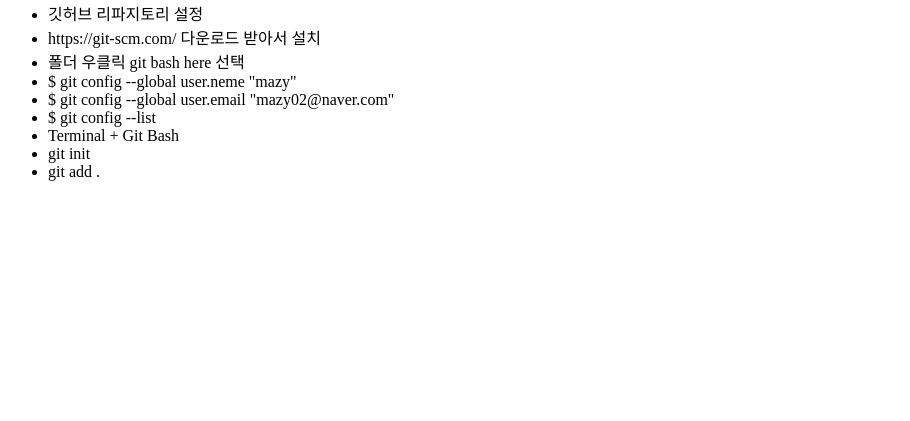
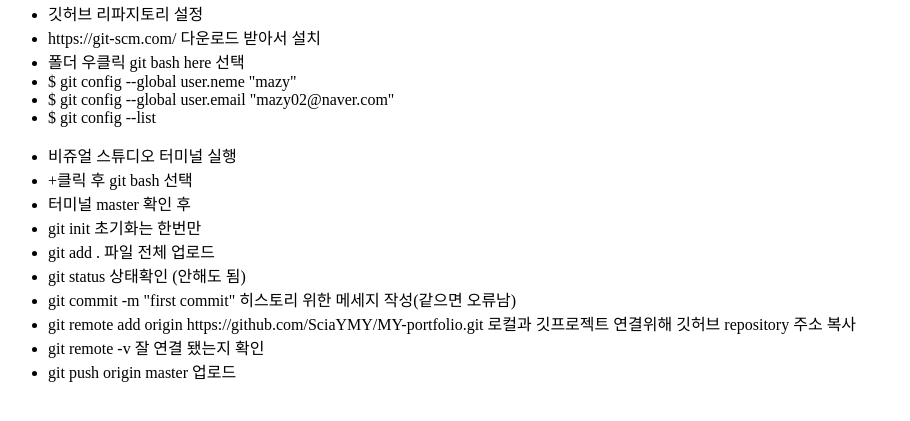
Before and after one commit to SciaYMY/MY-portfolio-practice, a plain HTML site: page index.html in a window 1280 px wide. Shown: the part 79-500 px from the top of the page, without its empty margins (0-910 px from the left). Drawn offline with Linux system fonts and the light colour scheme.

Commit message:
second commit

```diff
--- a/index.html
+++ b/index.html
@@ -18,13 +18,24 @@
                 <li>$ git config --global user.neme "mazy"</li>
                 <li>$ git config --global user.email "mazy02@naver.com"</li>
                 <li>$ git config --list</li>
-                <li>Terminal + Git Bash</li>
-                <li>git init</li>
-                <li>git add .</li>
             </ul>
         </nav>
     </header>
-    <main></main>
+    <main>
+        <ul>
+            <li>비쥬얼 스튜디오 터미널 실행</li>
+            <!-- <li>Terminal + Git Bash</li> -->
+            <li>+클릭 후 git bash 선택</li>
+            <li>터미널 master 확인 후</li>
+            <li>git init <span>초기화는 한번만</span></li>
+            <li>git add . <span>파일 전체 업로드</span></li>
+            <li>git status <span>상태확인 (안해도 됨)</span></li>
+            <li>git commit -m "first commit" <span>히스토리 위한 메세지 작성(같으면 오류남)</span></li>
+            <li>git remote add origin https://github.com/SciaYMY/MY-portfolio.git <span>로컬과 깃프로젝트 연결위해 깃허브 repository 주소 복사</span></li>
+            <li>git remote -v <span>잘 연결 됐는지 확인</span></li>
+            <li>git push origin master <span>업로드</span></li>
+        </ul>
+    </main>
     <footer></footer>
 </body>
 </html>
```
